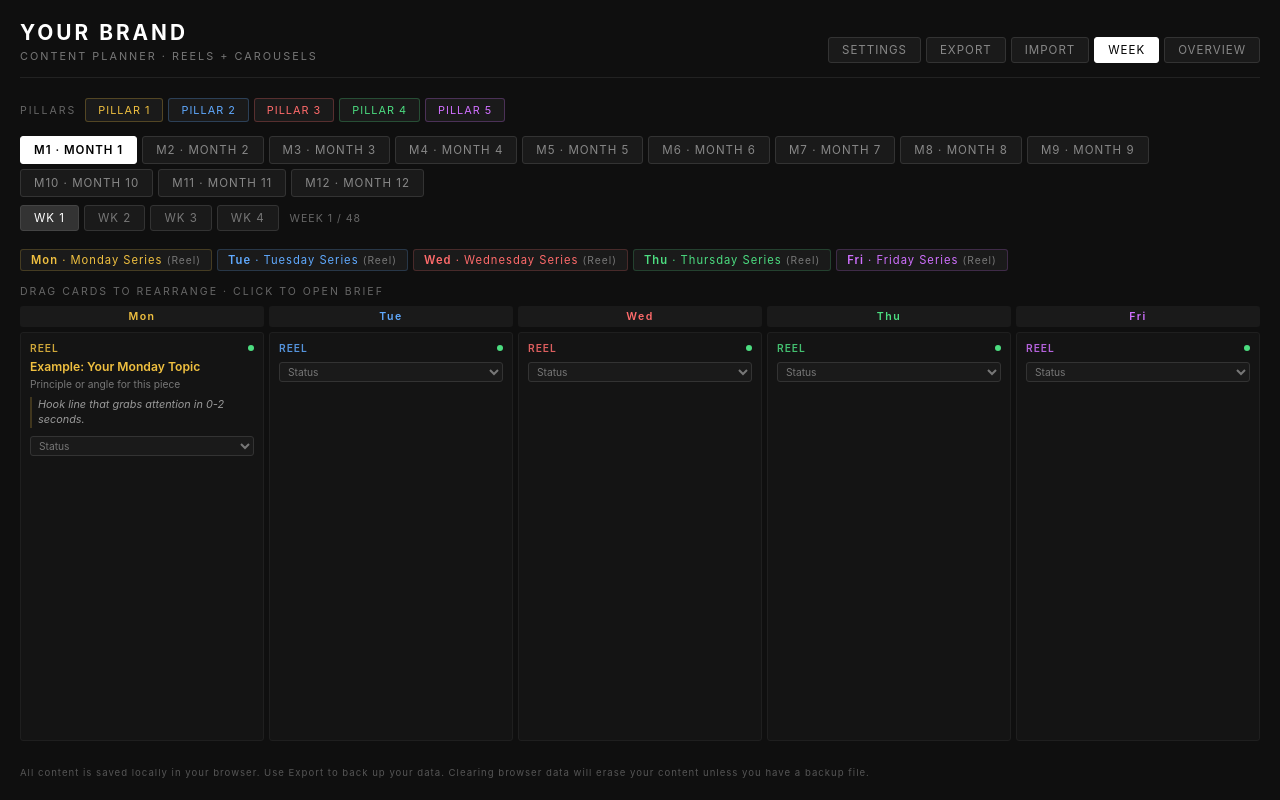
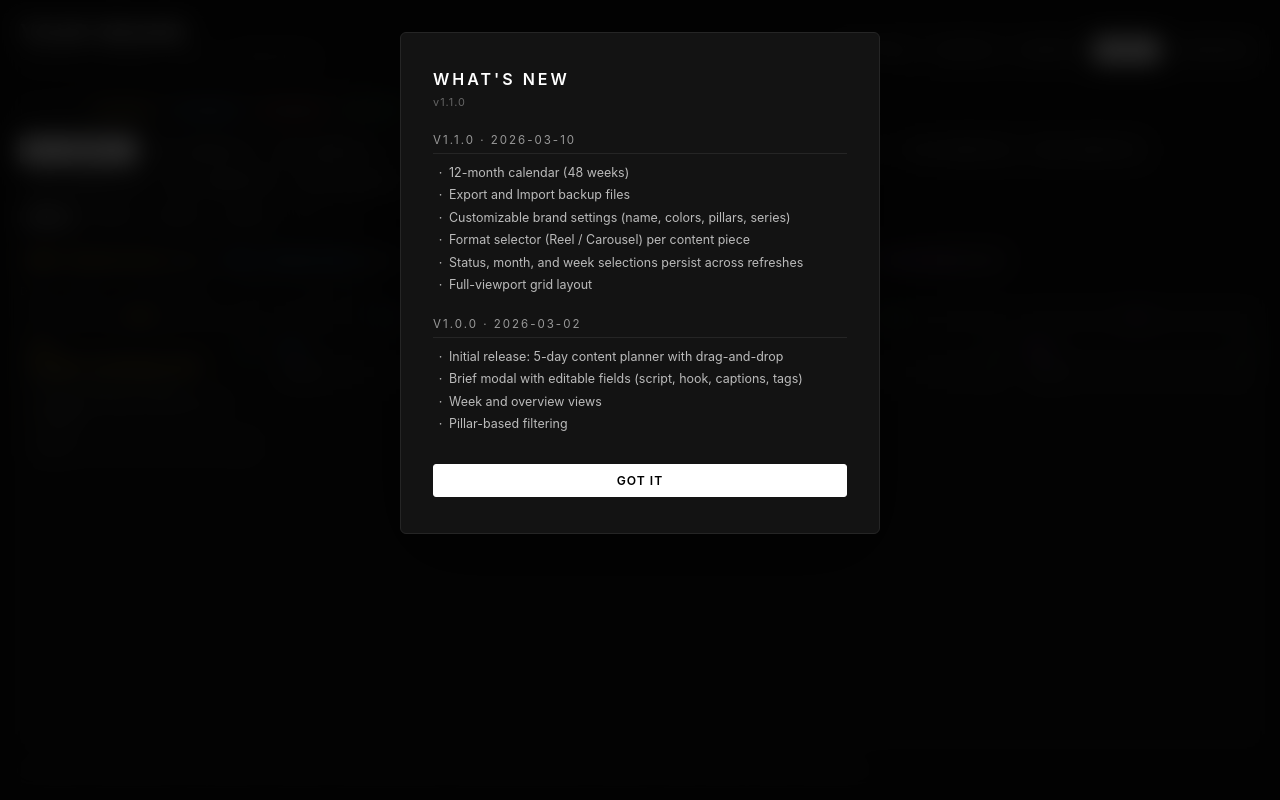
Before and after one commit to aeglivh/content-planner-template, a React (Vite) app: page / in a window 1280 px wide. Built offline with nearby package versions, Linux system fonts and the light colour scheme.

Commit message:
Add version system with What's New modal on updates

```diff
--- a/src/CasaAltbauPlanner.jsx
+++ b/src/CasaAltbauPlanner.jsx
@@ -1,4 +1,23 @@
 import React, { useState, useEffect, useCallback, useRef } from "react";
+
+/* ─── Version & Changelog ─── */
+const APP_VERSION = "1.1.0";
+const CHANGELOG = [
+  { version: "1.1.0", date: "2026-03-10", changes: [
+    "12-month calendar (48 weeks)",
+    "Export and Import backup files",
+    "Customizable brand settings (name, colors, pillars, series)",
+    "Format selector (Reel / Carousel) per content piece",
+    "Status, month, and week selections persist across refreshes",
+    "Full-viewport grid layout",
+  ]},
+  { version: "1.0.0", date: "2026-03-02", changes: [
+    "Initial release: 5-day content planner with drag-and-drop",
+    "Brief modal with editable fields (script, hook, captions, tags)",
+    "Week and overview views",
+    "Pillar-based filtering",
+  ]},
+];
 
 /* ─── Default Brand Settings ─── */
 const DEFAULT_BRAND = {
@@ -350,6 +369,71 @@ function BriefModal({ item, mo, tw, onClose, edits, onEdit, brand }) {
   );
 }
 
+/* ─── What's New Modal ─── */
+function WhatsNewModal({ onClose }) {
+  useEffect(() => {
+    const handleKey = (e) => { if (e.key === "Escape") onClose(); };
+    document.addEventListener("keydown", handleKey);
+    return () => document.removeEventListener("keydown", handleKey);
+  }, [onClose]);
+
+  const lastSeen = localStorage.getItem("cp-version") || "0.0.0";
+  const newEntries = CHANGELOG.filter(e => e.version > lastSeen);
+
+  return (
+    <div onClick={onClose} style={{
+      position: "fixed", inset: 0, zIndex: 9999,
+      background: "rgba(0,0,0,0.82)", backdropFilter: "blur(12px)",
+      display: "flex", justifyContent: "center", alignItems: "flex-start",
+      padding: "32px 16px", overflowY: "auto",
+    }}>
+      <div onClick={(e) => e.stopPropagation()} style={{
+        background: "#131313", border: "1px solid #252525",
+        borderRadius: "6px", maxWidth: "480px", width: "100%",
+        padding: "36px 32px", position: "relative",
+        color: "#d0d0d0", fontFamily: "'Inter', sans-serif",
+        boxShadow: "0 24px 80px rgba(0,0,0,0.6)",
+      }}>
+        <h2 style={{
+          fontSize: "1rem", fontWeight: 600, letterSpacing: "3px",
+          textTransform: "uppercase", color: "#fff", margin: "0 0 6px"
+        }}>What's New</h2>
+        <p style={{ fontSize: "0.68rem", color: "#666", letterSpacing: "1px", margin: "0 0 24px" }}>
+          v{APP_VERSION}
+        </p>
+
+        {(newEntries.length > 0 ? newEntries : CHANGELOG.slice(0, 1)).map((entry) => (
+          <div key={entry.version} style={{ marginBottom: "20px" }}>
+            <div style={{
+              fontSize: "0.72rem", color: "#999", letterSpacing: "2px",
+              textTransform: "uppercase", marginBottom: "8px",
+              paddingBottom: "6px", borderBottom: "1px solid #252525",
+            }}>v{entry.version} · {entry.date}</div>
+            <ul style={{ margin: 0, paddingLeft: "16px" }}>
+              {entry.changes.map((c, i) => (
+                <li key={i} style={{
+                  fontSize: "0.78rem", color: "#bbb", lineHeight: 1.8,
+                  listStyleType: "'·  '",
+                }}>{c}</li>
+              ))}
+            </ul>
+          </div>
+        ))}
+
+        <button onClick={() => {
+          localStorage.setItem("cp-version", APP_VERSION);
+          onClose();
+        }} style={{
+          background: "#fff", border: "1px solid #fff", color: "#000",
+          padding: "8px 24px", borderRadius: "3px", fontSize: "0.76rem",
+          fontFamily: "Inter", letterSpacing: "1px", textTransform: "uppercase",
+          cursor: "pointer", fontWeight: 600, width: "100%", marginTop: "8px",
+        }}>Got it</button>
+      </div>
+    </div>
+  );
+}
+
 /* ─── Main Planner ─── */
 export default function P() {
   const [brand, setBrand] = useState(() => {
@@ -362,6 +446,10 @@ export default function P() {
     } catch { return { ...DEFAULT_BRAND }; }
   });
   const [showSettings, setShowSettings] = useState(false);
+  const [showWhatsNew, setShowWhatsNew] = useState(() => {
+    const seen = localStorage.getItem("cp-version");
+    return seen !== APP_VERSION;
+  });
   const [mo, setMo] = useState(() => { try { return JSON.parse(localStorage.getItem("cp-mo")) || 0; } catch { return 0; } });
   const [wk, setWk] = useState(() => { try { return JSON.parse(localStorage.getItem("cp-wk")) || 0; } catch { return 0; } });
   const [vw, setVw] = useState(() => { try { return localStorage.getItem("cp-vw") || "week"; } catch { return "week"; } });
@@ -554,6 +642,11 @@ export default function P() {
       color: "#e0e0e0", padding: "20px", minHeight: "100vh",
       display: "flex", flexDirection: "column",
     }}>
+      {/* What's New Modal */}
+      {showWhatsNew && (
+        <WhatsNewModal onClose={() => setShowWhatsNew(false)} />
+      )}
+
       {/* Settings Modal */}
       {showSettings && (
         <SettingsModal brand={brand} onSave={setBrand} onClose={() => setShowSettings(false)} />
```
